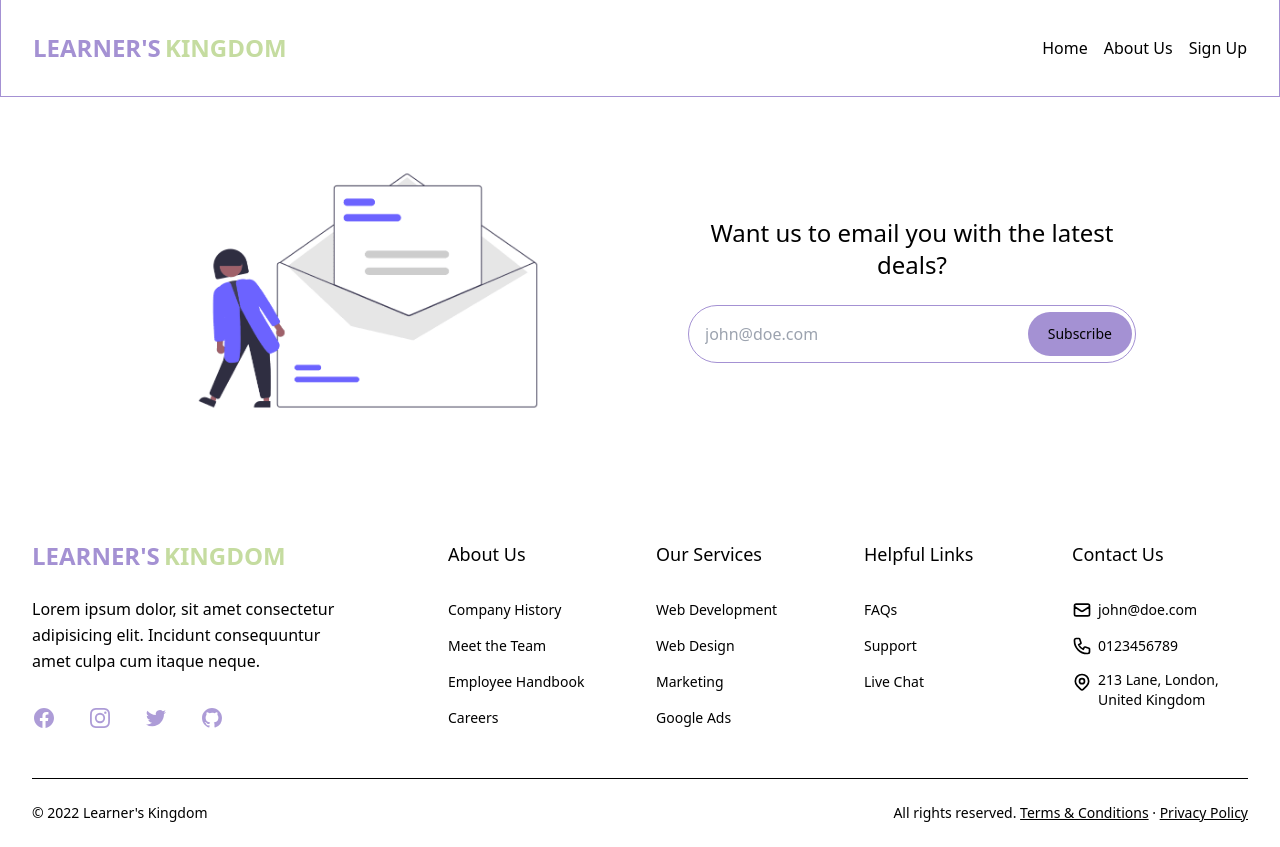
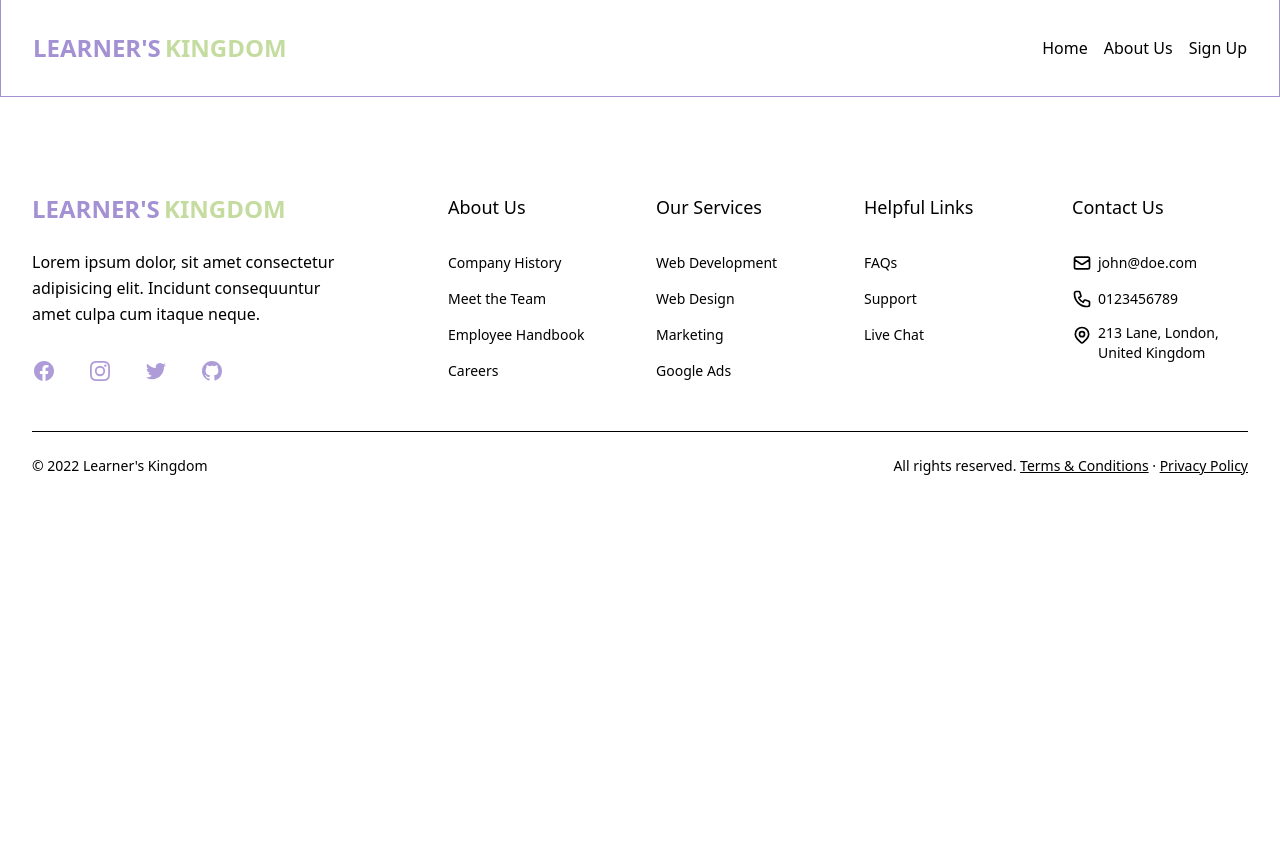
Before and after one commit to almahfuz97/learners-kingdom-team, a Next.js app: page / in a window 1280 px wide. After the commit the page ends 800 px from the top, so only its background shows below. Built offline with nearby package versions, Linux system fonts and the light colour scheme.

Commit message:
Added news letter section

```diff
--- a/pages/index.js
+++ b/pages/index.js
@@ -3,7 +3,6 @@ import Image from 'next/image'
 import { Inter } from '@next/font/google'
 import Navbar from '../components/Navbar/Navbar'
 import Footer from '../components/Footer/Footer'
-import NewsLetter from '../components/NewsLetter/NewsLetter'
 
 const inter = Inter({ subsets: ['latin'] })
 
@@ -11,7 +10,6 @@ export default function Home() {
   return (
     <div>
       <Navbar />
-      <NewsLetter></NewsLetter>
       <Footer />
     </div>
   )
```
